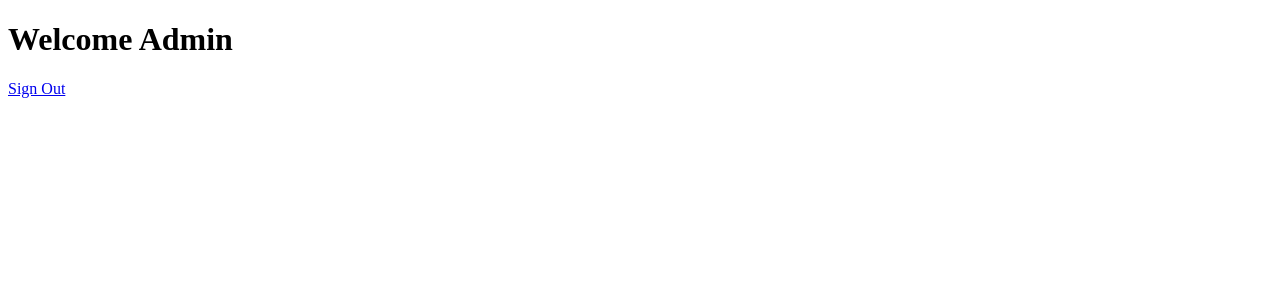
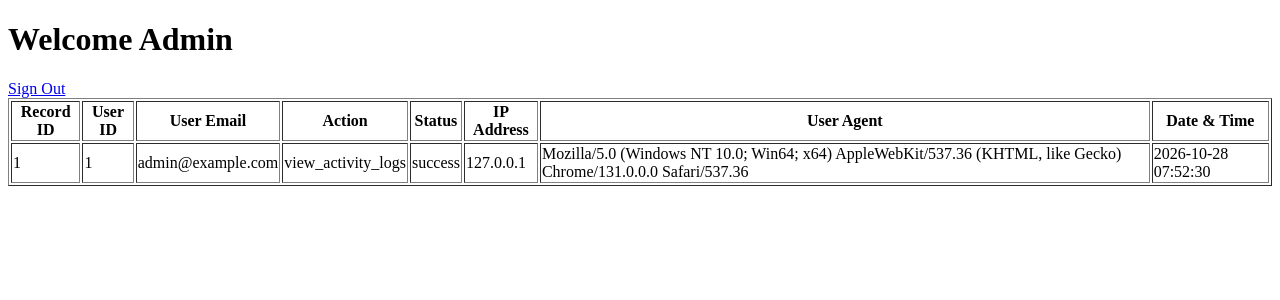
Before and after one commit to Donsgskie7/it34b, a PHP site: page /IT34B/app/admin/index.php in a window 1280 px wide. Shown: the top 300 px of the page. Run offline with PHP 8.4, Linux system fonts and the light colour scheme; a user stored in the database is signed in; data that the repository does not hold is empty.

Commit message:
added activity_logs table admin dashboard

```diff
--- a/app/admin/index.php
+++ b/app/admin/index.php
@@ -1,3 +1,37 @@
+<?php
+require_once '../../config/config.php';
+require_once '../../config/function.php';
+
+requireRole('admin');
+
+logActivity(
+    $pdo,
+    $_SESSION['user_id'],
+    $_SESSION['user_email'],
+    'view_activity_logs',
+    'success'
+);
+
+//Activity Logs Query#3
+
+    $stmt = $pdo->query("
+    SELECT *
+    FROM activity_logs
+    ORDER BY activity_log_created_at DESC
+    ");
+
+$activities = $stmt->fetchAll(PDO::FETCH_ASSOC);
+
+?>
+
+
+
+
+
+
+
+
+
 <!DOCTYPE html>
 <html lang="en">
 <head>
@@ -8,6 +42,35 @@
 <body>
     <h1>Welcome Admin</h1>
     <a href ="../../auth/signout.php">Sign Out</a>
+    <table border="1">
+        <thead>
+            <tr>
+                <th>Record ID</th>
+                <th>User ID</th>
+                <th>User Email</th>
+                <th>Action</th>
+                <th>Status</th>
+                <th>IP Address</th>
+                <th>User Agent</th>
+                <th>Date & Time</th>
+            </tr>
+        </thead>
+        <tbody>
+            <?php foreach($activities as $activity):?>
+                <tr>
+                    <td><?=  htmlspecialchars($activity['activity_log_id'])?></td>
+                    <td><?=  htmlspecialchars($activity['user_id'])?></td>
+                    <td><?=  htmlspecialchars($activity['user_email'])?></td>
+                    <td><?=  htmlspecialchars($activity['activity_log_action'])?></td>
+                    <td><?=  htmlspecialchars($activity['activity_log_status'])?></td>
+                    <td><?=  htmlspecialchars($activity['activity_log_ip_address'])?></td>
+                    <td><?=  htmlspecialchars($activity['activity_log_user_agent'])?></td>
+                    <td><?=  htmlspecialchars($activity['activity_log_created_at'])?></td>
+                </tr>
+                <?php endforeach; ?>
+        </tbody>
+    </table>
+
 
 </body>
 </html>
--- a/auth/signout.php
+++ b/auth/signout.php
@@ -1,11 +1,15 @@
 <?php
 
 require_once '../config/config.php';
+
+if(isset($_SESSION['user_id'])){
+    logActivity($pdo,$_SESSION['user_id'],$_SESSION['user_email'],'logout','success');
+}
 
 $_SESSION = [];
 
 session_destroy();
 
-header('Location:' . BASE_URL . 'index.php');
+header('Location:' . BASE_URL . '/index.php');
 exit
 ?>
```
Also changed, not shown: index.php (+14 -1 lines).
